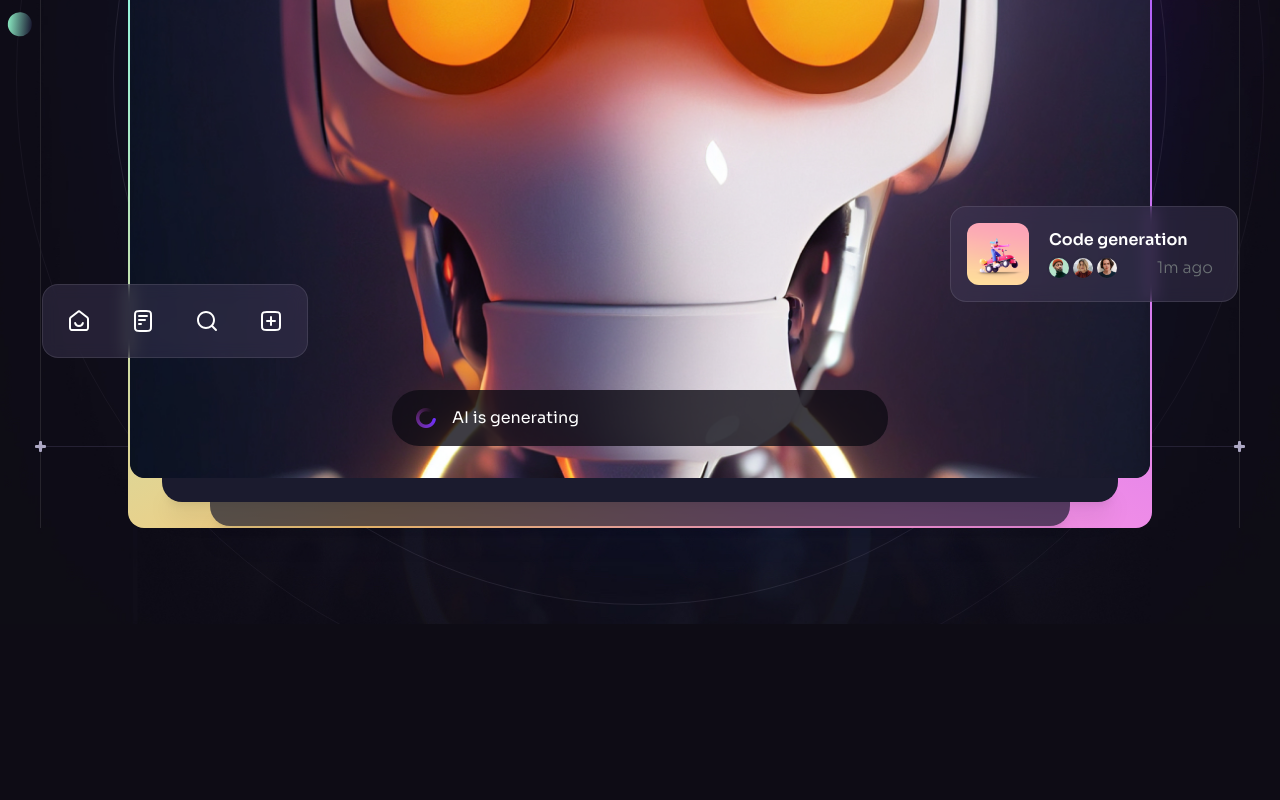
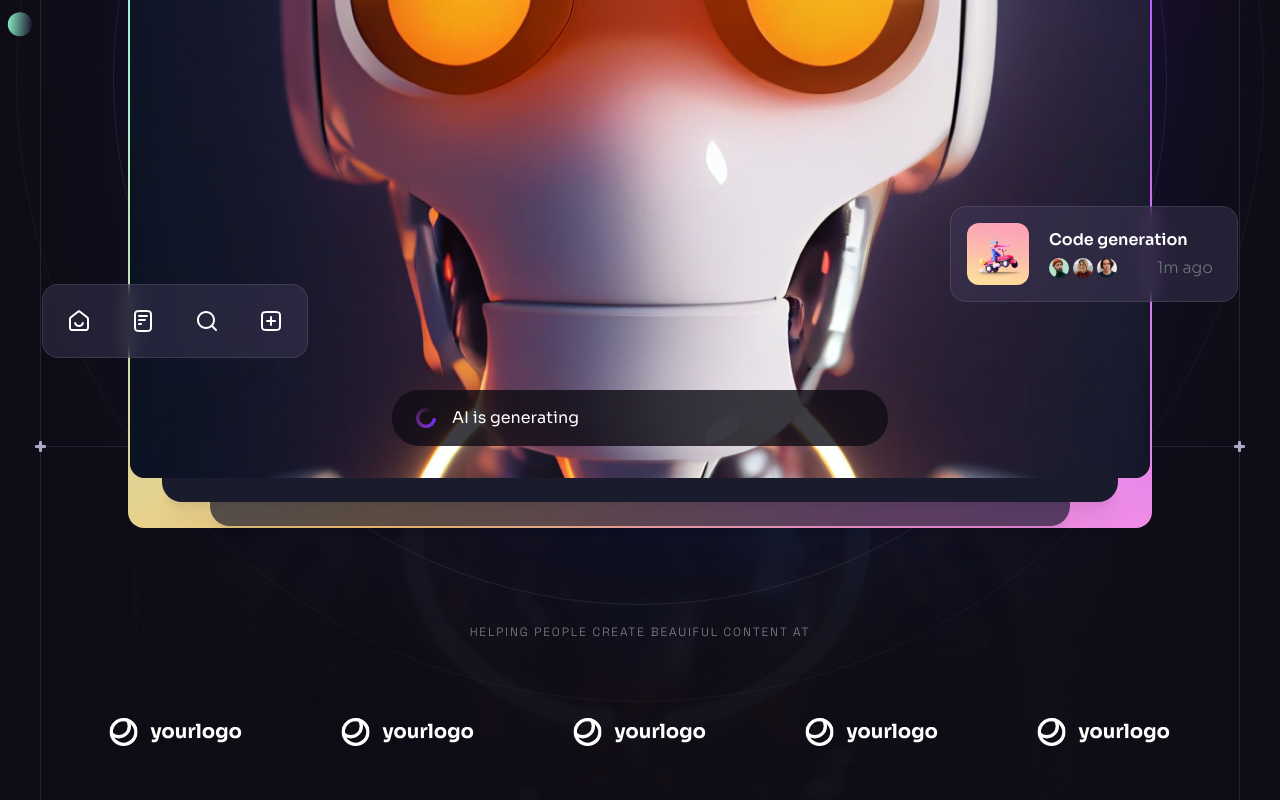
Before and after one commit to HansanaSandakelum/brainwave, a React (Vite) app: page / in a window 1280 px wide. Shown: the part 522-1322 px from the top of the page. Before the commit the page ends 1146 px from the top, so only its background shows below. Built offline with nearby package versions, Linux system fonts and the light colour scheme.

Commit message:
start benifits section

```diff
--- /dev/null
+++ b/src/components/CompanyLogos.jsx
@@ -0,0 +1,23 @@
+import { companyLogos } from "../constants";
+
+const CompanyLogos = ({ className }) => {
+  return (
+    <div className={className}>
+      <h5 className="tagline mb-6 text-center text-n-1/50">
+        Helping people create beauiful content at
+      </h5>
+      <ul className="flex">
+        {companyLogos.map((logo, index) => (
+          <li
+            key={index}
+            className="flex items-center justify-center flex-1 h-[8.5rem]"
+          >
+            <img src={logo} width={134} height={28} alt={logo} />
+          </li>
+        ))}
+      </ul>
+    </div>
+  );
+};
+
+export default CompanyLogos;
--- a/src/components/Hero.jsx
+++ b/src/components/Hero.jsx
@@ -7,6 +7,7 @@
 import { useRef } from "react";
 import Generating from "./Generating";
 import Notification from "./Notification";
+import CompanyLogos from "./CompanyLogos";
 
 const Hero = () => {
   const parallaxRef = useRef(null);
@@ -87,6 +88,7 @@
           </div>
           <BackgroundCircles />
         </div>
+        <CompanyLogos className="hidden relative z-10 mt-20 lg:block"/>
       </div>
       <BottomLine />
     </Section>
```
